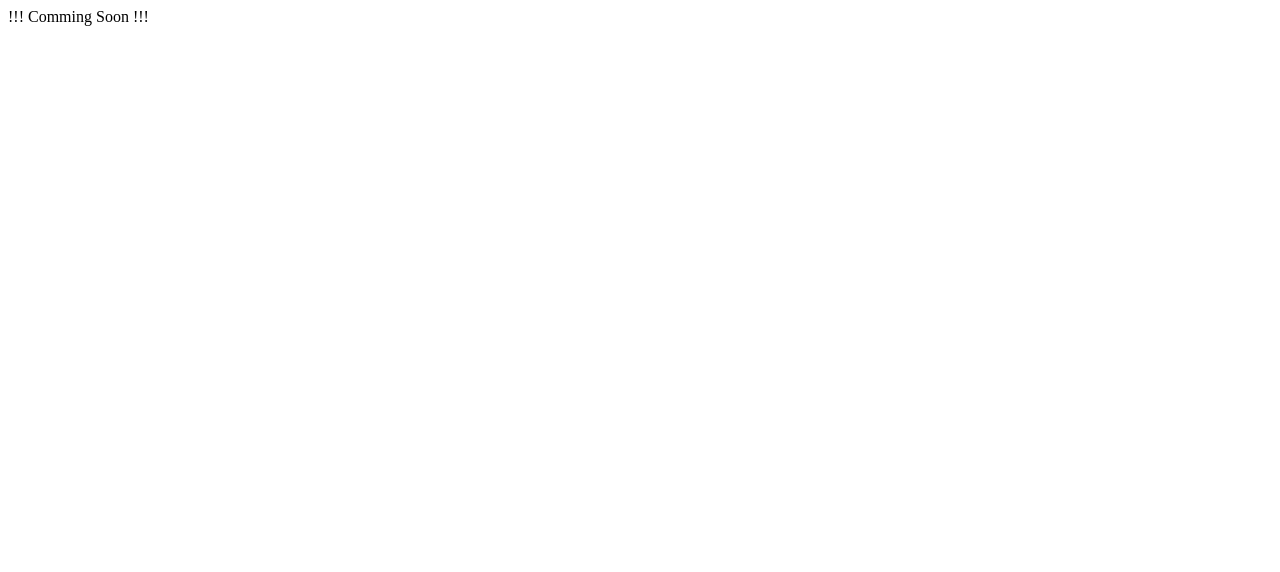
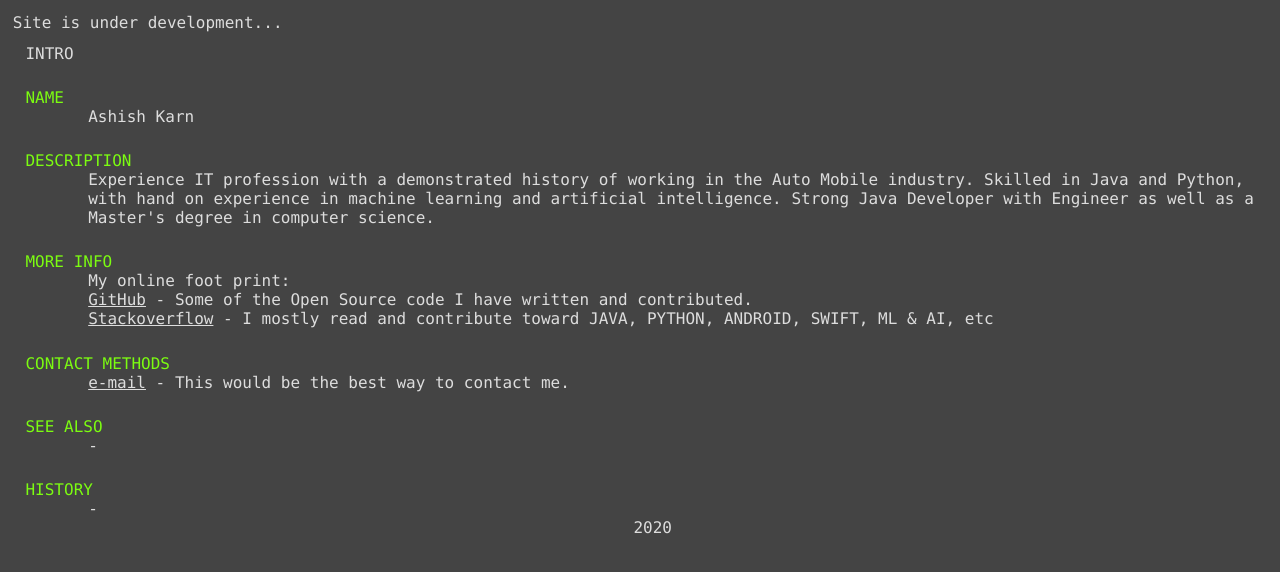
Before and after one commit to asharn/asharn.github.io, a plain HTML site: page index.html in a window 1280 px wide. Drawn offline with Linux system fonts and the light colour scheme.

Commit message:
index page updated with very basic view of page...

```diff
--- a/index.html
+++ b/index.html
@@ -1 +1,56 @@
-!!! Comming Soon !!!
+
+<!DOCTYPE html>
+<html>
+	<head>
+	 	<meta http-equiv="Content-Type" content="text/html; charset=UTF-8">
+	 	<title>Ashish Karn: site under development</title>
+		<meta name="description" content="Ashish Karn: Experience IT profession with a demonstrated history of working in the Auto Mobile industry. Skilled in Java and Python, with hand on experience in machine learning and artificial intelligence. Strong Java Developer with Engineer as well as a Master's degree in computer science.">
+		<meta name="keywords" content="Ashish Karn">
+		<link rel="stylesheet" type="text/css" href="css/stylesheet.css">
+		<style type="text/css"></style>
+	</head>
+	<body>
+
+    	<div id="content">
+			<div id="header">
+			<div class="top">Site is under development...</div>
+			</div>
+		<div id="content">
+			<div id="header">
+			<div class="top">INTRO</div>
+			</div>
+
+			<div class="topic_header">NAME</div>
+			<div class="body_text">
+				Ashish Karn
+			</div>
+
+			<div class="topic_header">DESCRIPTION</div>
+			<div class="body_text">
+			    Experience IT profession with a demonstrated history of working in the Auto Mobile industry. Skilled in Java and Python, with hand on experience in machine learning and artificial intelligence. Strong Java Developer with Engineer as well as a Master's degree in computer science.
+			</div>
+
+			<div class="topic_header">MORE INFO</div>
+			<div class="body_text">
+			My online foot print:
+			<p><a href="https://github.com/asharn">GitHub</a> - Some of the Open Source code I have written and contributed.</p>
+			<p><a href="https://meta.stackoverflow.com/users/3384821/ashish-karn">Stackoverflow</a> - I mostly read and contribute toward JAVA, PYTHON, ANDROID, SWIFT, ML & AI, etc</p>
+			</div>
+
+			<div class="topic_header">CONTACT METHODS</div>
+			<div class="body_text">
+			<a href="er.ashishkarn@gmail.com">e-mail</a> - This would be the best way to contact me.
+			</div>
+
+			<div class="topic_header">SEE ALSO</div>
+			<div class="body_text">-</div>
+
+			<div class="topic_header">HISTORY</div>
+			<div class="body_text">-</div>
+
+			<div id="footer">
+			2020
+			</div>
+		</div>
+		</body>
+</html>
```
